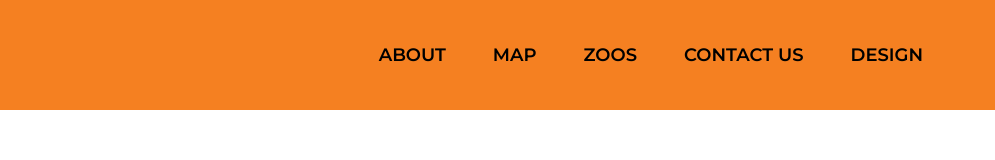
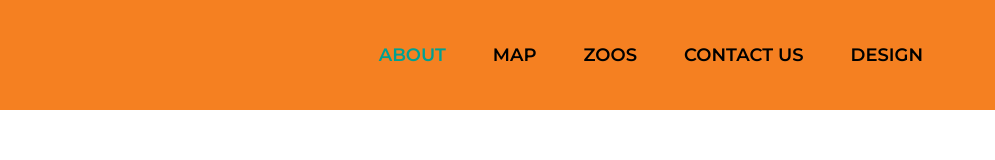
Before and after one commit to shellest6/Online-zoo, a website: page index.html in a window 1280 px wide. Shown: the full height of the page, 100-1095 px from the left. Drawn offline with Linux system fonts and the light colour scheme.

Commit message:
update navigation link styles

```diff
--- a/index.html
+++ b/index.html
@@ -23,7 +23,7 @@
                 <nav>
                     <ul class="navigation">
                         <li class="navigation__item">
-                            <a href="#" class="navigation__link">About</a>
+                            <a href="#" class="navigation__link active">About</a>
                         </li>
                         <li class="navigation__item">
                             <a href="#" class="navigation__link">Map</a>
--- a/src/sass/components/_navigation.scss
+++ b/src/sass/components/_navigation.scss
@@ -12,3 +12,7 @@
         color: $color-heading;
     }
 }
+
+.navigation__link.active {
+    color: $color-heading;
+}
```
Also changed, not shown: src/sass/style.css, 1 other file.
